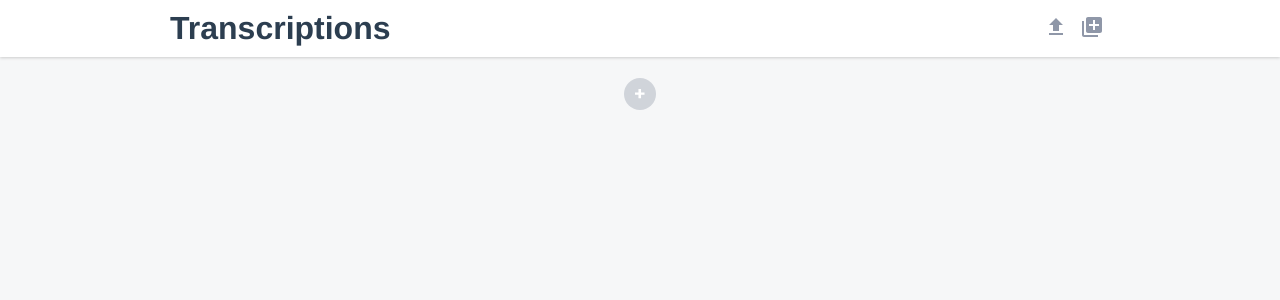
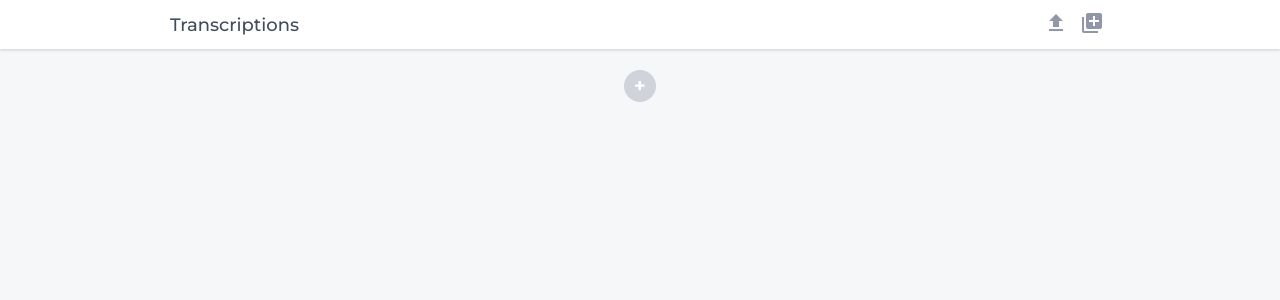
Before and after one commit to Unbabel/frontend-challenge, a Vue app: page /#/ in a window 1280 px wide. Shown: the top 300 px of the page. Built offline with nearby package versions, Linux system fonts and the light colour scheme.

Commit message:
Apply font styles

```diff
--- a/public/index.html
+++ b/public/index.html
@@ -5,6 +5,7 @@
     <meta http-equiv="X-UA-Compatible" content="IE=edge">
     <meta name="viewport" content="width=device-width,initial-scale=1.0">
     <link rel="icon" href="<%= BASE_URL %>favicon.ico">
+    <link href="https://fonts.googleapis.com/css?family=Montserrat:500,600|Open+Sans&display=swap" rel="stylesheet">
     <title>unbabel-frontend-challenge</title>
   </head>
   <body>
--- a/src/App.vue
+++ b/src/App.vue
@@ -18,6 +18,7 @@ body {
   margin: 0;
   padding: 0;
   background: #f6f7f8;
+  font: 16px "Open Sans", Arial, sans-serif;
 }
 
 #app {
--- a/src/components/Header.vue
+++ b/src/components/Header.vue
@@ -34,5 +34,8 @@ export default {
 
 h1 {
   margin: 0;
+  font: 18px "Montserrat", Arial, sans-serif;
+  font-weight: 500;
+  color: #414C5E;
 }
 </style>
--- a/src/components/TranscriptionsListItem.vue
+++ b/src/components/TranscriptionsListItem.vue
@@ -80,8 +80,12 @@ export default {
 }
 h2 {
   margin: 0;
+  font: 16px "Montserrat", Arial, sans-serif;
+  font-weight: 600;
+  color: #566074;
 }
 p{
   margin: 0;
+  color: #778195;
 }
 </style>
```
